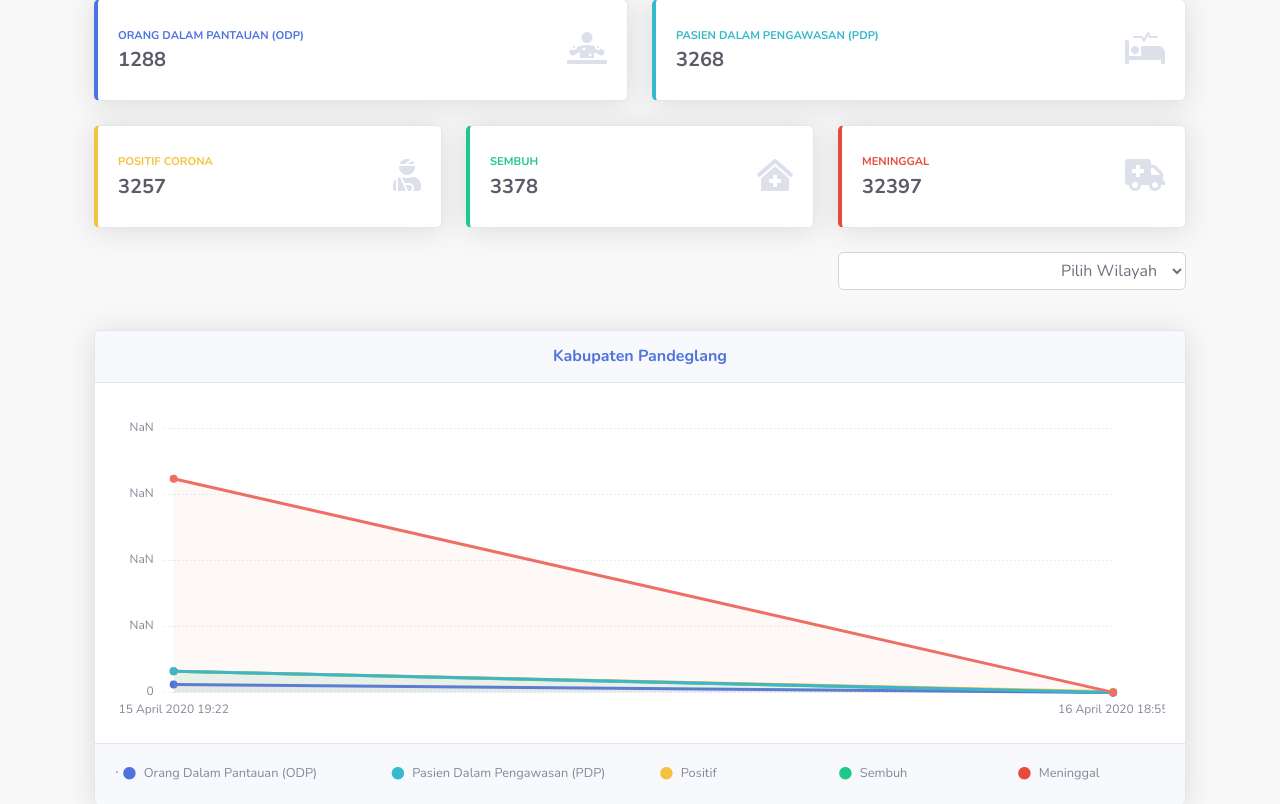
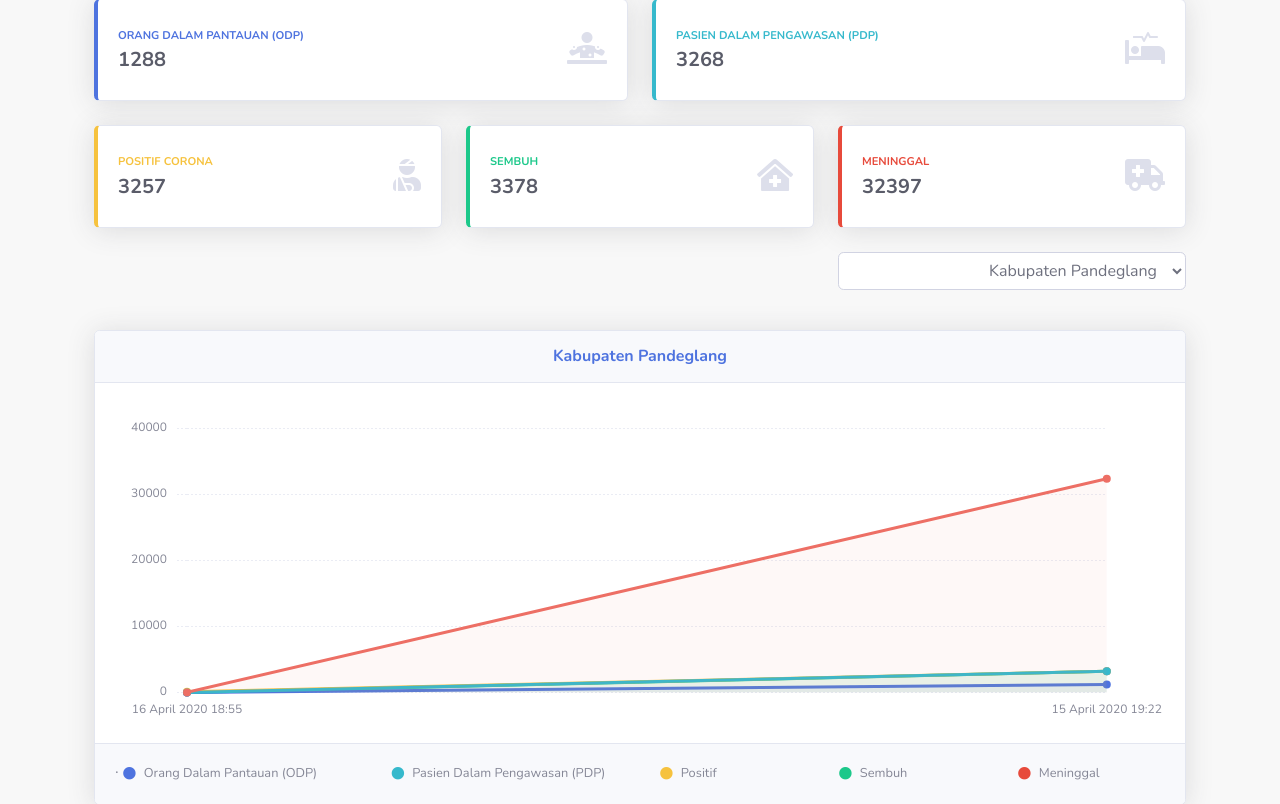
Before and after one commit to imaman15/covid19-banten, a CodeIgniter app: page /database/home/detail/kabupaten-pandeglang.html in a window 1280 px wide. Shown: the part 163-967 px from the top of the page. Run offline with CodeIgniter, Linux system fonts and the light colour scheme; data comes from the database, SQL or seed files in the repository.

Commit message:
fixing chart dan looping kabupaten

```diff
--- a/application/controllers/Home.php
+++ b/application/controllers/Home.php
@@ -35,12 +35,14 @@
     {
         $kabupaten_detail    = $this->covid_model->jumlah_perkabupaten($slug);
         $kabupaten           = $this->district_model->listing();
+        $kabupaten_name      = $this->district_model->detail($slug);
 
         $data     = array(
             'title'            => 'Detail 19 Provinsi Banten',
             'kabupaten'        => $kabupaten,
+            'kabupaten_name'   => $kabupaten_name,
             'kabupaten_detail' => $kabupaten_detail,
-            'content'            => 'home/detail'
+            'content'          => 'home/detail'
         );
         $this->load->view('layout/index', $data, FALSE);
     }
--- a/application/controllers/volunteer/Covid.php
+++ b/application/controllers/volunteer/Covid.php
@@ -76,7 +76,7 @@
                 'positif'           => $i->post('positif'),
                 'sembuh'            => $i->post('sembuh'),
                 'meninggal'         => $i->post('meninggal'),
-                'tgl_publish'       => date('Y-m-d H:i:s'),
+                'tgl_publish'       => $i->post('tgl_publish'),
                 'id_district'       => $i->post('id_district'),
                 'id_subdistrict'    => $i->post('id_subdistrict'),
                 'id_users'          => $user_session
@@ -156,7 +156,7 @@
                 'positif'           => $i->post('positif'),
                 'sembuh'            => $i->post('sembuh'),
                 'meninggal'         => $i->post('meninggal'),
-                'tgl_publish'       => date('Y-m-d H:i:s'),
+                'tgl_publish'       => $i->post('tgl_publish'),
                 'id_district'       => $i->post('id_district'),
                 'id_subdistrict'    => $i->post('id_subdistrict'),
                 'id_users'          => $user_session
--- a/application/models/Covid_model.php
+++ b/application/models/Covid_model.php
@@ -117,7 +117,9 @@
 
     public function detail($id_covid)
     {
-        $this->db->select('covid.*, district.nama_district, subdistrict.nama_subdistrict');
+        $this->db->select('covid.*,
+        LEFT(tgl_publish, 10) AS today,
+        district.nama_district, subdistrict.nama_subdistrict');
         $this->db->from($this->_table);
         // Join Database
         $this->db->join('district', 'district.id_district = covid.id_district', 'left');
@@ -148,7 +150,7 @@
         // end join
         $this->db->where('covid.id_district', $id_kabupaten);
         $this->db->group_by('today');
-        $this->db->order_by('tgl_publish');
+        $this->db->order_by('tgl_publish', 'desc');
         $this->db->limit(30);
         $query = $this->db->get();
         return $query->result();
@@ -205,9 +207,9 @@
         $this->db->join('district', 'district.id_district = covid.id_district', 'left');
         // end join
         $this->db->where('district.slug', $slug);
-        $this->db->order_by('tgl_publish');
+        $this->db->order_by('tgl_publish', 'desc');
         $query = $this->db->get();
-        return $query->result();
+        return $query->row();
     }
 
     public function activity()
--- a/application/models/District_model.php
+++ b/application/models/District_model.php
@@ -108,6 +108,26 @@
     // Listing all user
     public function listing()
     {
+        $this->db->select('*');
+        $this->db->from($this->_table);
+        $query = $this->db->get();
+        return $query->result();
+    }
+
+    // Listing detail
+    public function detail($slug)
+    {
+        $this->db->select('*');
+        $this->db->where('slug', $slug);
+        $this->db->from($this->_table);
+        $query = $this->db->get();
+        return $query->row();
+    }
+
+
+    // Listing all user
+    public function listing_subdistrict()
+    {
         $this->db->select('district.*, subdistrict.nama_subdistrict');
         // Join Database
         $this->db->join('subdistrict', 'subdistrict.id_district = district.id_district', 'left');
--- a/application/models/News_model.php
+++ b/application/models/News_model.php
@@ -93,7 +93,9 @@
     // Detail berita
     public function detail($slug)
     {
-        $this->db->select('news.*, users.name');
+        $this->db->select('news.*,
+        LEFT(tgl_publish, 10) AS today,
+        users.name');
         $this->db->from($this->_table);
         // Join Database
         $this->db->join('users', 'users.id_users = news.id_users', 'left');
--- a/application/views/home/detail.php
+++ b/application/views/home/detail.php
@@ -1,9 +1,9 @@
 <div id="page-content">
   <div class="container">
     <input type="hidden" id="base_url" value="<?= base_url() ?>">
-    <input type="hidden" id="id" value="<?= $kabupaten_detail[0]->id_district ?> ?>">
-    <input type="hidden" id="nama_kabupaten_default" value="<?= $kabupaten_detail[0]->nama_district ?>">
-    <p class="h3 text-center mb-4 text-dark">Data Informasi Persebaran Corona Wilayah <?= ucwords($kabupaten_detail[0]->nama_district) ?></p>
+    <input type="hidden" id="id" value="<?= $kabupaten_detail->id_district ?> ?>">
+    <input type="hidden" id="nama_kabupaten_default" value="<?= $kabupaten_detail->nama_district ?>">
+    <p class="h3 text-center mb-4 text-dark">Data Informasi Persebaran Corona Wilayah <?= ucwords($kabupaten_name->nama_district) ?></p>
 
     <div class="row">
 
@@ -13,7 +13,7 @@
             <div class="row no-gutters align-items-center">
               <div class="col mr-2">
                 <div class="text-xs font-weight-bold text-primary text-uppercase mb-1">Orang Dalam Pantauan (ODP)</div>
-                <div class="h5 mb-0 font-weight-bold text-gray-800"><?= $kabupaten_detail[0]->tot_odp ?></div>
+                <div class="h5 mb-0 font-weight-bold text-gray-800"><?= $kabupaten_detail->tot_odp ?></div>
               </div>
               <div class="col-auto">
                 <i class="fas fa-diagnoses fa-2x text-gray-300"></i>
@@ -29,7 +29,7 @@
             <div class="row no-gutters align-items-center">
               <div class="col mr-2">
                 <div class="text-xs font-weight-bold text-info text-uppercase mb-1">Pasien Dalam Pengawasan (PDP)</div>
-                <div class="h5 mb-0 font-weight-bold text-gray-800"><?= $kabupaten_detail[0]->tot_pdp ?></div>
+                <div class="h5 mb-0 font-weight-bold text-gray-800"><?= $kabupaten_detail->tot_pdp ?></div>
               </div>
               <div class="col-auto">
                 <i class="fas fa-procedures fa-2x text-gray-300"></i>
@@ -49,7 +49,7 @@
             <div class="row no-gutters align-items-center">
               <div class="col mr-2">
                 <div class="text-xs font-weight-bold text-warning text-uppercase mb-1">Positif Corona</div>
-                <div class="h5 mb-0 font-weight-bold text-gray-800"><?= $kabupaten_detail[0]->tot_positif ?></div>
+                <div class="h5 mb-0 font-weight-bold text-gray-800"><?= $kabupaten_detail->tot_positif ?></div>
               </div>
               <div class="col-auto">
                 <i class="fas fa-user-injured fa-2x text-gray-300"></i>
@@ -65,7 +65,7 @@
             <div class="row no-gutters align-items-center">
               <div class="col mr-2">
                 <div class="text-xs font-weight-bold text-success text-uppercase mb-1">Sembuh</div>
-                <div class="h5 mb-0 font-weight-bold text-gray-800"><?= $kabupaten_detail[0]->tot_sembuh ?></div>
+                <div class="h5 mb-0 font-weight-bold text-gray-800"><?= $kabupaten_detail->tot_sembuh ?></div>
               </div>
               <div class="col-auto">
                 <i class="fas fa-clinic-medical fa-2x text-gray-300"></i>
@@ -82,7 +82,7 @@
             <div class="row no-gutters align-items-center">
               <div class="col mr-2">
                 <div class="text-xs font-weight-bold text-danger text-uppercase mb-1">Meninggal</div>
-                <div class="h5 mb-0 font-weight-bold text-gray-800"><?= $kabupaten_detail[0]->tot_meninggal ?></div>
+                <div class="h5 mb-0 font-weight-bold text-gray-800"><?= $kabupaten_detail->tot_meninggal ?></div>
               </div>
               <div class="col-auto">
                 <i class="fas fa-ambulance fa-2x text-gray-300"></i>
@@ -101,7 +101,7 @@
         <select id="filter_kabupaten" class="form-control text-right">
           <option value="<?= $this->uri->segment('3') ?>">Pilih Wilayah</option>
           <?php foreach ($kabupaten as $kabupaten) { ?>
-            <option value="<?= $kabupaten->slug ?>"><?= $kabupaten->nama_district ?></option>
+            <option value="<?= $kabupaten->slug ?>" <?php if ($kabupaten->nama_district == $kabupaten_name->nama_district ) echo 'selected'; ?>><?= $kabupaten->nama_district ?></option>
           <?php } ?>
         </select>
       </div>
@@ -112,7 +112,7 @@
       <div class="col-md-12">
         <div class="card shadow mb-4">
           <div class="card-header py-3">
-            <h6 class="m-0 font-weight-bold text-primary text-center" id="nama_kabupaten"><?= $kabupaten_detail[0]->nama_district ?></h6>
+            <h6 class="m-0 font-weight-bold text-primary text-center" id="nama_kabupaten"><?= $kabupaten_name->nama_district ?></h6>
           </div>
           <div class="card-body">
             <div class="chart-area" id="your_canvas_father">
--- a/application/views/volunteer/news/add_news.php
+++ b/application/views/volunteer/news/add_news.php
@@ -29,6 +29,10 @@
                             <input type="text" class="form-control" id="title" name="title" value="<?php if ($url == 'edit') { echo $news[0]->title; } ?>">
                         </div>
                         <div class="form-group">
+                            <label for="tgl_publish">Tanggal Publish </label>
+                            <input type="date" class="form-control" id="tgl_publish" name="tgl_publish" value="<?php if ($url == 'edit') { echo $news[0]->today; } ?>">
+                        </div>
+                        <div class="form-group">
                             <label for="id_kategori">Pilih Kategori</label>
                             <select class="form-control" name="kategori" id="kategori">
                                 <option value="1">Info Kesehatan</option>
@@ -41,7 +45,7 @@
                             <span>ukuran gambar maksimal 2024px x 2024px dan 2MB </span>
                         </div>
                         <div class="form-group">
-                            <label for="exampleFormControlTextarea1">Content</label>
+                            <label for="content">Content</label>
                             <textarea class="form-control" id="summernote" rows="3" name="content"><?php if ($url == 'edit') { echo $news[0]->content; } ?></textarea>
                         </div>
                         <div class="text-right">
--- a/application/views/volunteer/news/list.php
+++ b/application/views/volunteer/news/list.php
@@ -18,8 +18,8 @@
                             <th>Slug</th>
                             <th>Gambar Utama</th>
                             <th>Kategori</th>
+                            <th>Tanggal Publish</th>
                             <th>Tanggal Update</th>
-                            <th>Tanggal Publish</th>
                             <th>Penulis</th>
                             <th width="90px">Aksi</th>
                         </tr>
--- a/assets/js/demo/detail.js
+++ b/assets/js/demo/detail.js
@@ -217,7 +217,7 @@
 					padding: 10,
 					// Include a dollar sign in the ticks
 					callback: function (value, index, values) {
-						return +number_format(value);
+						return value;
 					}
 				},
 				gridLines: {
```
Also changed, not shown: application/controllers/volunteer/News.php (+3 -6 lines), application/views/volunteer/covid/add_covid.php (+6 -1 lines), assets/js/demo/chart-area-demo.js (+10 -4 lines).
